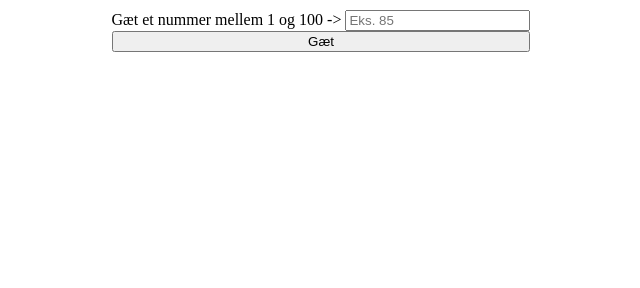
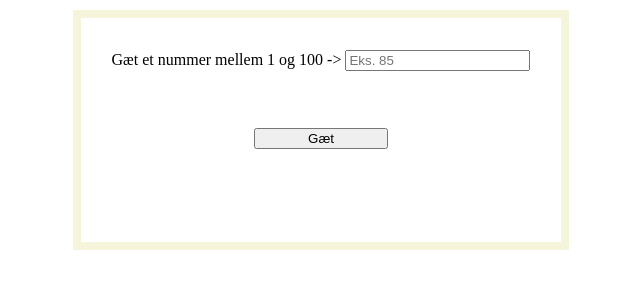
Before and after one commit to FrejaFischer/guessanumber, a plain HTML site: page index.html in a window 1280 px wide. Shown: the whole page, without its empty margins (319-959 px from the left). Drawn offline with Linux system fonts and the light colour scheme.

Commit message:
everything is a bit prettier now

```diff
--- a/guess.css
+++ b/guess.css
@@ -4,13 +4,26 @@ body {
   justify-content: center;
 }
 
-/* #img {
-  height: 300px;
-  width: 300px;
-  grid-column: 1/5;
+.styling {
   justify-self: center;
-  align-self: center;
-} */
+  display: grid;
+  justify-content: center;
+  width: 30em;
+  height: 10em;
+  border-style: solid;
+  border-width: 0.5em;
+  border-color: beige;
+  text-align: center;
+  padding-bottom: 2em;
+  padding-top: 2em;
+  margin-bottom: 1em;
+}
+
+button {
+  width: 10em;
+  justify-self: center;
+  align-self: end;
+}
 
 .celeb {
   width: 90vw;
--- a/guess.js
+++ b/guess.js
@@ -1,3 +1,4 @@
+"use strict";
 document.querySelector(".container").classList.add("hide");
 
 let maxNumb = 100;
--- a/index.html
+++ b/index.html
@@ -7,6 +7,7 @@
     <title>Document</title>
   </head>
   <body>
+    <div class="styling">
       <label for="guess">
         Gæt et nummer mellem 1 og 100 ->
         <input id="guess" type="number" size="10" placeholder="Eks. 85" />
@@ -14,6 +15,7 @@
       <button type="submit" for="guess">Gæt</button>
 
       <p class="result"></p>
+    </div>
 
     <section class="container">
       <div class="celeb">
```
Lines whose indentation alone changed are shown as unchanged.
